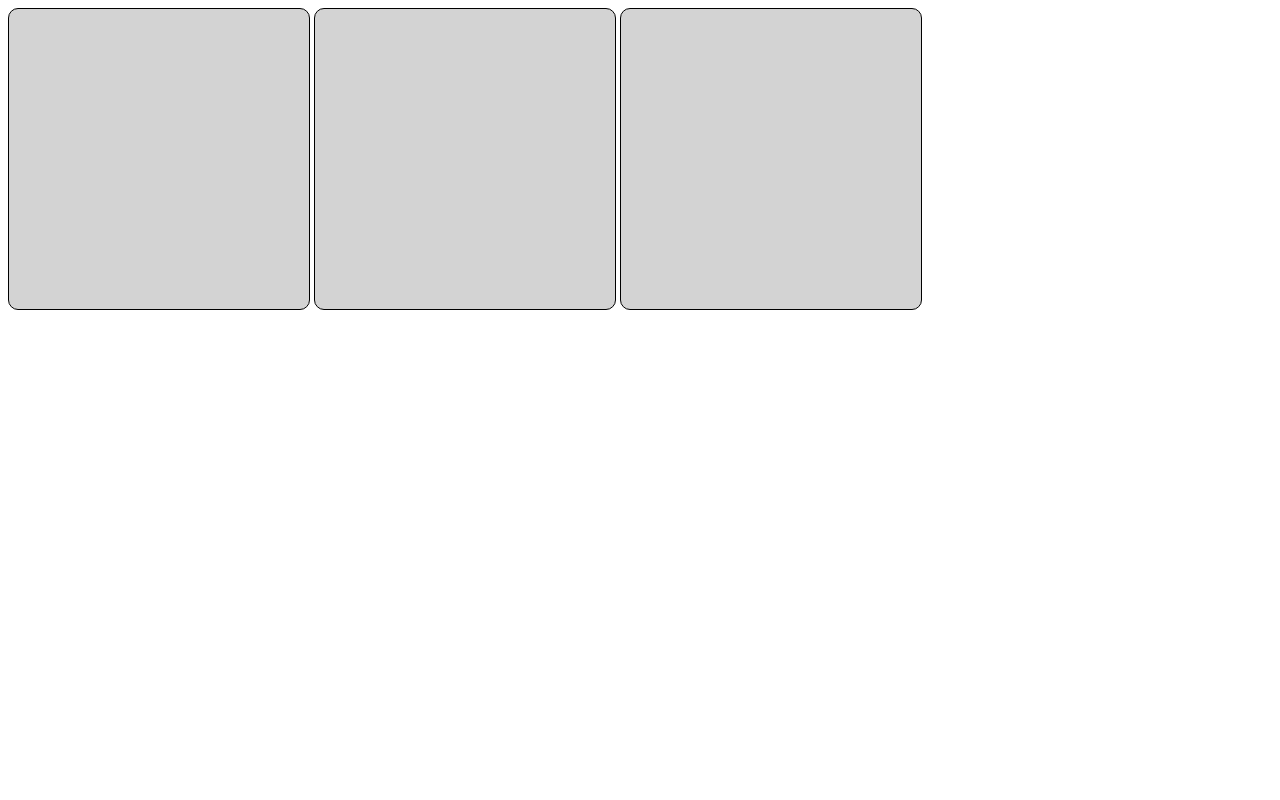
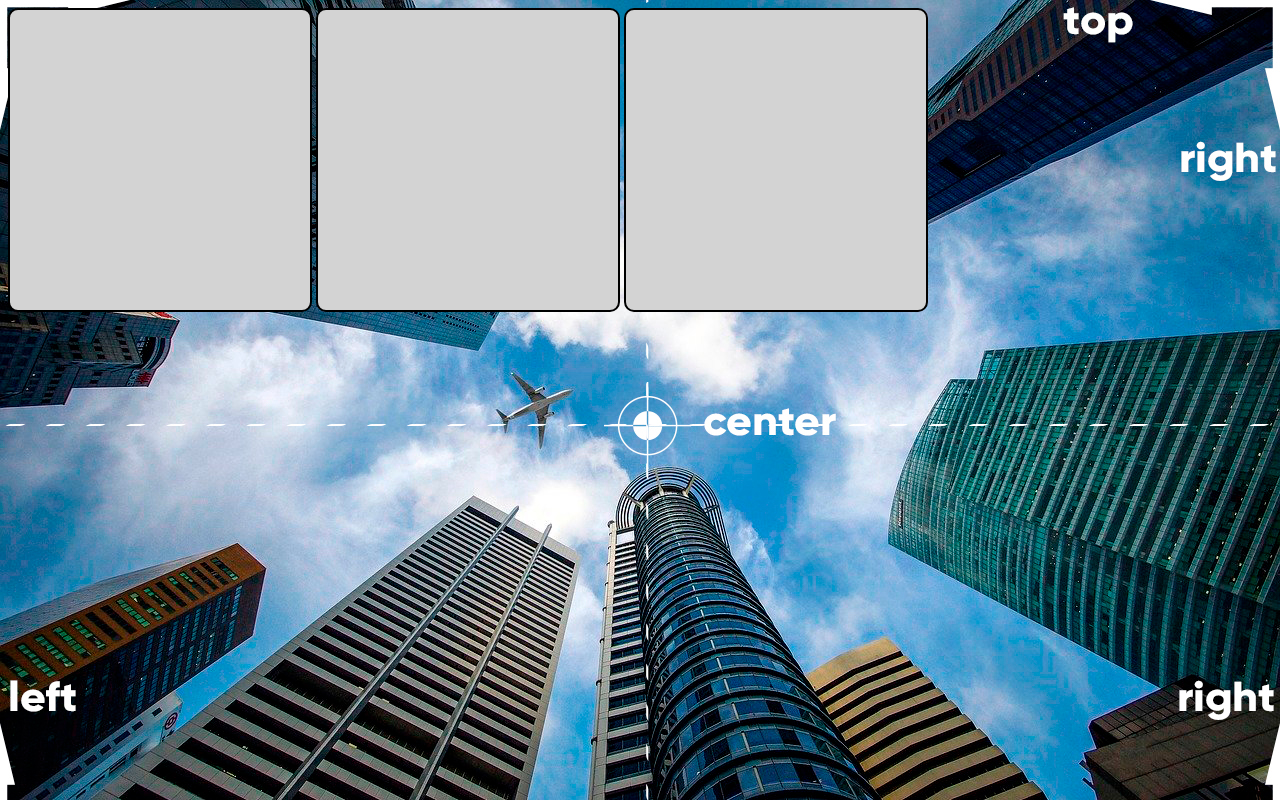
Before and after one commit to ErikDiiogo/HTML-e-CSS, a plain HTML site: page Index.html in a window 1280 px wide. Drawn offline with Linux system fonts and the light colour scheme.

Commit message:
update 1.2

```diff
--- a/Index.html
+++ b/Index.html
@@ -5,25 +5,36 @@
     <meta name="viewport" content="width=device-width, initial-scale=1.0">
     <title>Teste de Imagem de Fundo</title>
     <style>
+        body{
+            background-image: url('/wallpaper003.jpg');
+        }
         div.quadrado{
             display: inline-block;
-            border: 1px solid Black;
+            border: 2px solid Black;
             border-radius: 10px;
             background-color: lightgray;
             width: 300px;
             min-height: 300px;
-
+        }
+        id.q1{
+            background-color: skyblue;
+        }
+        id.q2{
+            background-image: linear-gradient(to bottom, green, darkgreen);
+        }
+        id.q3{
+            background-image: url('/pattern001.png');
         }
     </style>
 </head>
 <body>
-    <div class="quadrado">
+    <div class="quadrado" id="q1">
 
     </div>
-    <div class="quadrado">
+    <div class="quadrado" id="q2">
 
     </div>
-    <div class="quadrado">
+    <div class="quadrado" id="q3">
 
     </div>
 </body>
```
